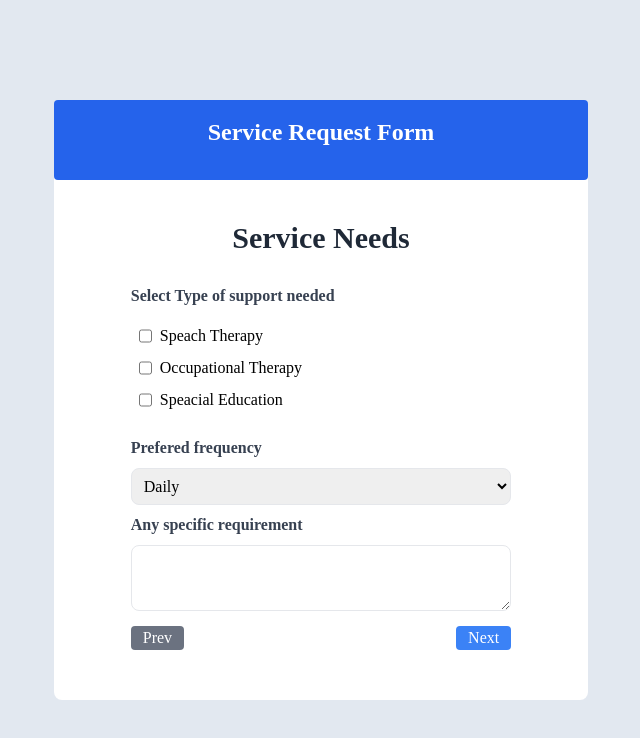
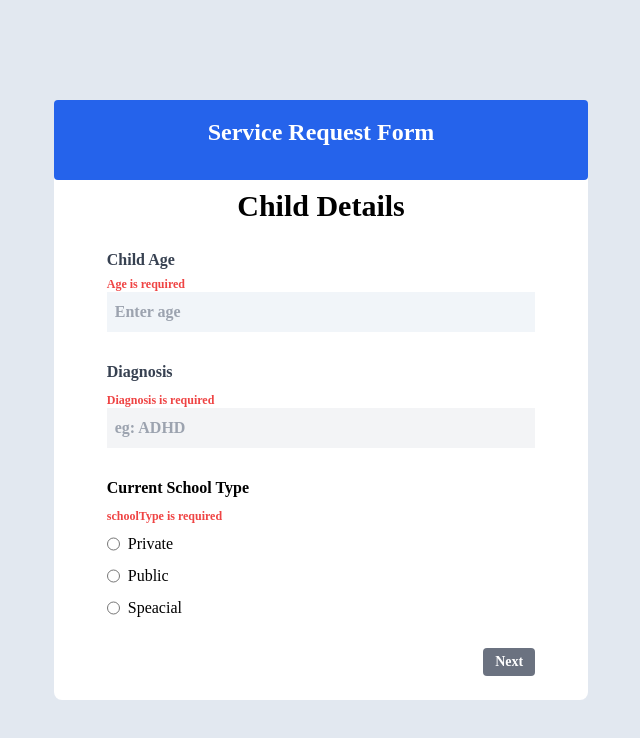
Before and after one commit to Aparna-015/SERVICE-REQUEST-FORM---TASK-, a React (Create React App) app: page / in a window 1280 px wide. Both pictures are taken after a click on the button "Next". Shown: the top 738 px of the page, without its empty margins (319-959 px from the left). Built offline with nearby package versions, Linux system fonts and the light colour scheme.

Commit message:
validation changes added

```diff
--- a/src/App.js
+++ b/src/App.js
@@ -3,10 +3,28 @@ import "./App.css";
 import ChildDetails from "./Components/ChildeDetails/ChildDetails";
 import Contact from "./Components/Contact/Contact";
 import Service from "./Components/ServiceNeeds/Service";
+import {
+  ChilddetailsSchema,
+  serviceSchema,
+  contactSchema,
+} from "./Validation/Validation";
 
 function App() {
   const [step, setStep] = useState(1);
   const [submit, setSubmit] = useState(false);
+  const [errors, setErrors] = useState({
+    age: "",
+    diagnosis: "",
+    schoolType: "",
+    support: [],
+    frequency: "",
+    requirements: "",
+    parentname: "",
+    email: "",
+    phone: "",
+  });
+  console.log(errors.age,"errorrr")
+
   const [formData, setFormdata] = useState({
     age: "",
     diagnosis: "",
@@ -21,9 +39,27 @@ function App() {
 
   console.log(formData, "age");
 
-  const handleNext = () => {
-    setStep((prev) => prev + 1);
+  const handleNext = async () => {
+    let schema;
+    if (step === 1) {
+      schema = ChilddetailsSchema;
+    } else if (step === 2) {
+      schema = serviceSchema;
+    }
+
+    try {
+      await schema.validate(formData, { abortEarly: false });
+      setErrors({});
+      setStep((prev) => prev + 1);
+    } catch (error) {
+      const validationerror = {};
+      error.inner.forEach((e) => {
+        validationerror[e.path] = e.message;
+      });
+      setErrors(validationerror);
+    }
   };
+
   const handlePrev = () => {
     setStep((prev) => prev - 1);
   };
@@ -47,9 +83,19 @@ function App() {
     }
   };
 
-  const handlesubmit = () => {
-    console.log("submitted data successfully", formData);
-    setSubmit(true)
+  const handlesubmit = async () => {
+    try {
+      await contactSchema.validate(formData);
+      setErrors({});
+      console.log("submitted data successfully", formData);
+      setSubmit(true);
+    } catch (error) {
+      const validationerror = {};
+      error.inner.forEach((e) => {
+        validationerror[e.path] = e.message;
+      });
+      setErrors(validationerror);
+    }
   };
 
   return (
@@ -65,6 +111,7 @@ function App() {
             onNext={handleNext}
             formdata={formData}
             handleChange={handleChange}
+            errors={errors}
           />
         )}
         {step === 2 && (
--- a/src/Components/ChildeDetails/ChildDetails.jsx
+++ b/src/Components/ChildeDetails/ChildDetails.jsx
@@ -1,14 +1,14 @@
 import React from "react";
 
-const ChildDetails = ({ onNext, formdata, handleChange }) => {
+const ChildDetails = ({ onNext, formdata, handleChange, errors }) => {
   return (
-    <div className="main-container w-10/12 mx-auto  font-bold p-8 ">
-      <div className="W-full  space-y-5 p-2 ">
-        <h2 className=" text-3xl text-center mb-6 font-bold">
-          Child Details
-        </h2>
+    <div className="main-container w-10/12 mx-auto  font-bold p-2 ">
+      <div className="W-full  space-y-5  ">
+        <h2 className=" text-3xl text-center mb-4 font-bold">Child Details</h2>
         <div className=" text-left flex flex-col">
-          <label className="font-semibold py-2  text-gray-700">Child Age</label>
+
+          <label className="font-semibold py-1  text-gray-700">Child Age</label>
+           {errors.age && <p className="text-red-500 text-xs ">{errors.age} </p>}
           <input
             className="bg-slate-100 p-2"
             type="number"
@@ -17,9 +17,13 @@ const ChildDetails = ({ onNext, formdata, handleChange }) => {
             onChange={handleChange}
             placeholder="Enter age"
           />
+
+
         </div>
         <div className=" text-left flex flex-col">
           <label className="font-semibold py-2  text-gray-700">Diagnosis</label>
+            {errors.diagnosis && (
+            <p className="text-red-500 text-xs ">{errors.diagnosis} </p>)}
           <input
             className=" bg-gray-100 p-2"
             type="text"
@@ -28,31 +32,51 @@ const ChildDetails = ({ onNext, formdata, handleChange }) => {
             onChange={handleChange}
             placeholder="eg: ADHD"
           />
+
+
         </div>
         <div className="py-2 space-y-2 ">
           <label className=" flex item-center gap-2 ">
             Current School Type
           </label>
-
+   {errors.schoolType && <p className="text-red-500 text-xs ">{errors.schoolType} </p>}
           <label className="font-normal flex item-center gap-2 ">
-            <input type="radio" name="schoolType" value="Private" checked={formdata.schoolType==="Private"} onChange={handleChange} />
+            <input
+              type="radio"
+              name="schoolType"
+              value="Private"
+              checked={formdata.schoolType === "Private"}
+              onChange={handleChange}
+            />
             Private
           </label>
 
           <label className="font-normal flex item-center gap-2 ">
-            <input type="radio" name="schoolType" value="Public"  checked={formdata.schoolType==="Public"} onChange={handleChange}/>
+            <input
+              type="radio"
+              name="schoolType"
+              value="Public"
+              checked={formdata.schoolType === "Public"}
+              onChange={handleChange}
+            />
             Public
           </label>
 
           <label className="font-normal flex item-center gap-2 ">
-            <input type="radio" name="schoolType" value="SpeacialSchool"  checked={formdata.schoolType==="SpeacialSchool"} onChange={handleChange}/>
+            <input
+              type="radio"
+              name="schoolType"
+              value="SpeacialSchool"
+              checked={formdata.schoolType === "SpeacialSchool"}
+              onChange={handleChange}
+            />
             Speacial
           </label>
         </div>
 
-        <div className="text-center mt-3 ">
+        <div className="text-right  mb-3">
           <button
-            className="bg-gray-500 w-full py-2 rounded text-sm text-white"
+            className="bg-gray-500  py-1 px-3 rounded text-sm text-white"
             onClick={onNext}
           >
             Next
--- a/src/Validation/Validation.jsx
+++ b/src/Validation/Validation.jsx
@@ -2,33 +2,35 @@ import * as Yup from "yup";
 
 export const ChilddetailsSchema = Yup.object({
   age: Yup.number()
+    .typeError("Age must be a number")
+    .transform((value, originalValue) =>
+      originalValue.trim() === "" ? undefined : Number(originalValue)
+    )
     .required("Age is required")
-    .min(1, "age must be at least 1"),
-
+    .min(1, "Age must be at least 1")
+    .max(18, "Age must be 18 or younger"),
   diagnosis: Yup.string().required("Diagnosis is required"),
 
   schoolType: Yup.string().required("  schoolType  is required"),
 });
 
+export const serviceSchema = Yup.object({
+  support: Yup.array().min(1, "select support"),
+  frequency: Yup.string().required("frequency is required"),
+  requirements: Yup.string().required("requirements is required"),
+});
 
-export const serviceSchema=Yup.object({
-    support:Yup.array().min(1,"select support"),
-    frequency: Yup.string().required("frequency is required"),
-    requirements: Yup.string().required("requirements is required"),
-})
+export const contactSchema = Yup.object({
+  parentname: Yup.string().required("parentname is required"),
 
-export const contactSchema=Yup.object({
-
-    parentname: Yup.string().required("parentname is required"),
-
-    email: Yup.string()
+  email: Yup.string()
     .required("Email ID is required")
     .matches(
       /^[A-Z0-9._%+-]+@[A-Z0-9.-]+\.[A-Z]{2,4}$/i,
       "Invalid email format"
     ),
 
-    phone: Yup.string()
+  phone: Yup.string()
     .required("Phone Number is required")
     .matches(/^[6-9]\d{9}$/, "Invalid  phone number"),
-})
+});
```
